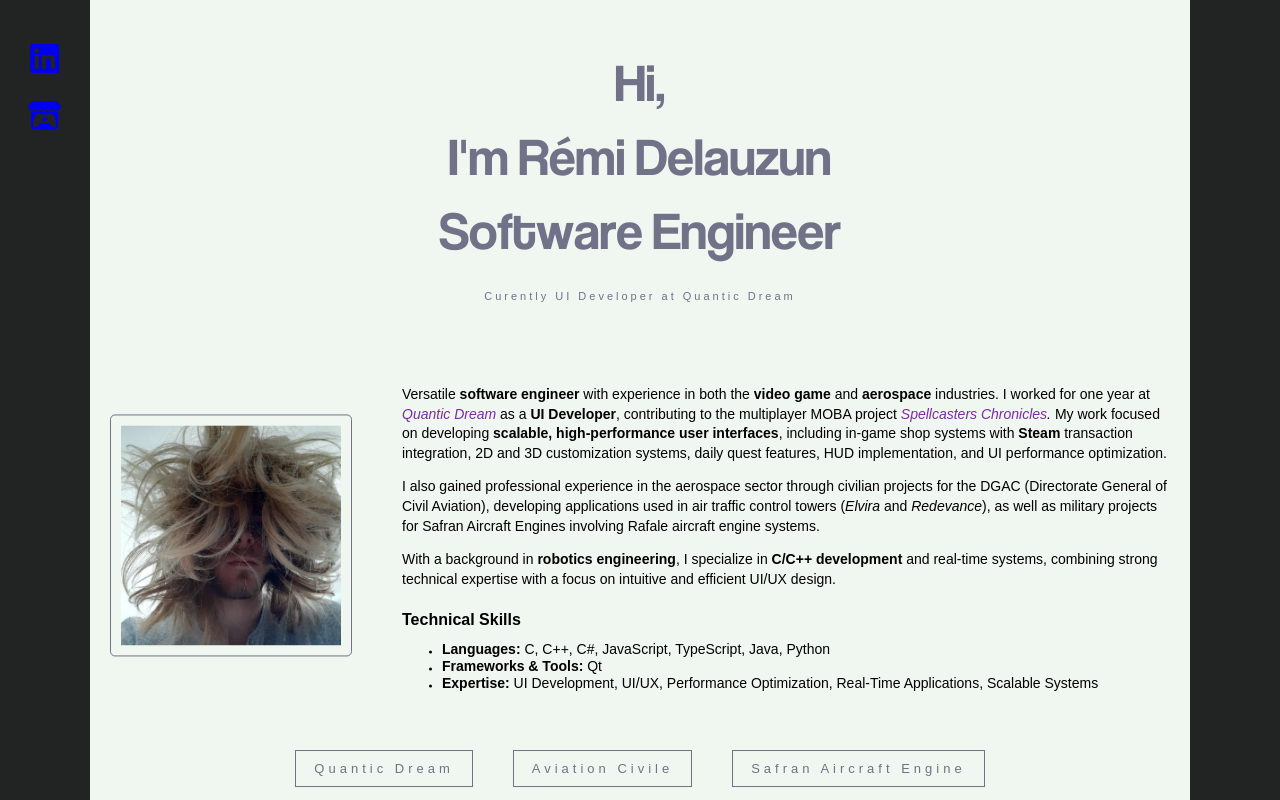
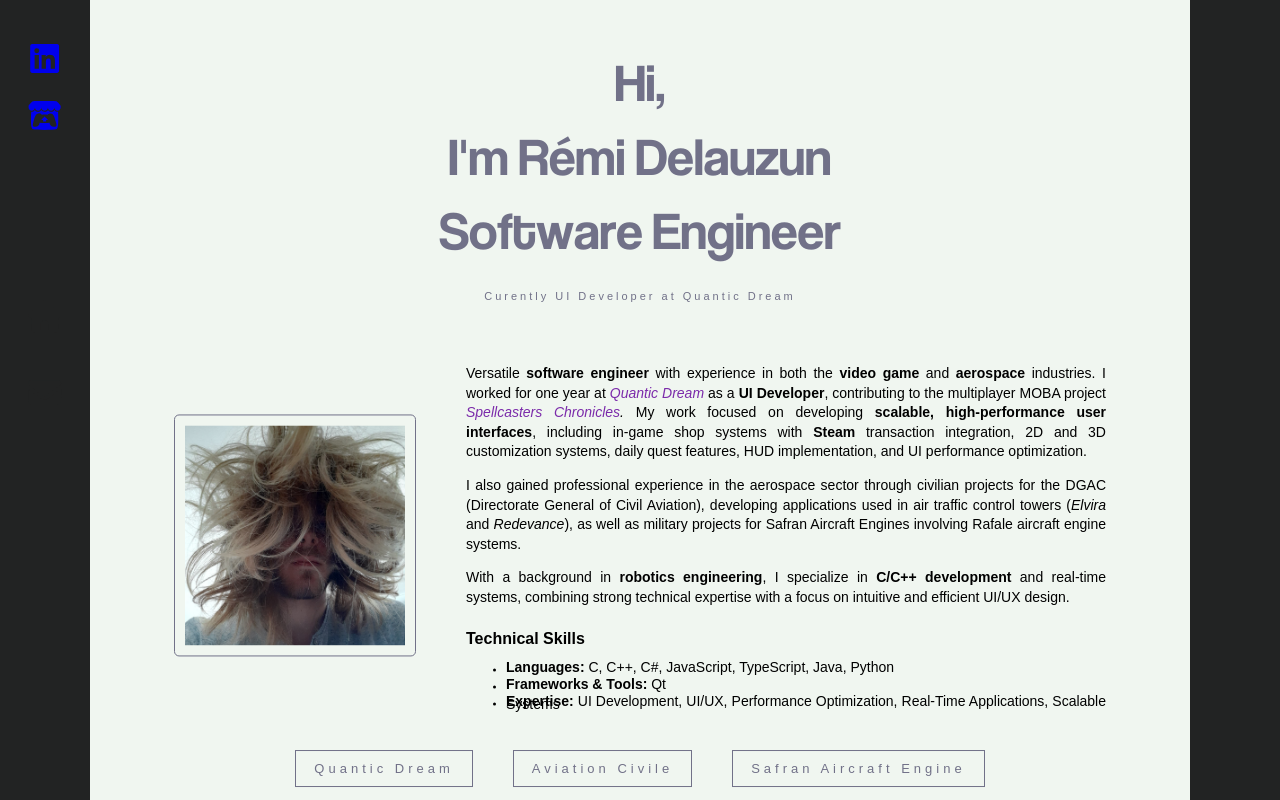
Before and after one commit to RemDel/Portfolio, a React (Create React App) app: page /project in a window 1280 px wide. Built offline with nearby package versions, Linux system fonts and the light colour scheme.

Commit message:
Update Layout

```diff
--- a/src/components/WhoAmI/index.scss
+++ b/src/components/WhoAmI/index.scss
@@ -33,7 +33,7 @@
 
         .text-container {
             //border: 1px solid $test-color;
-            width: 60%;
+            width: 50%;
         }
 
         p {
@@ -41,7 +41,7 @@
             color: $primary-color;
             font-family: sans-serif;
             font-weight: 300;
-            text-align: left;
+            text-align: justify;
         }
 
         ul {
```
Also changed, not shown: 1 other file (tests, documents, lock files or other folders).
